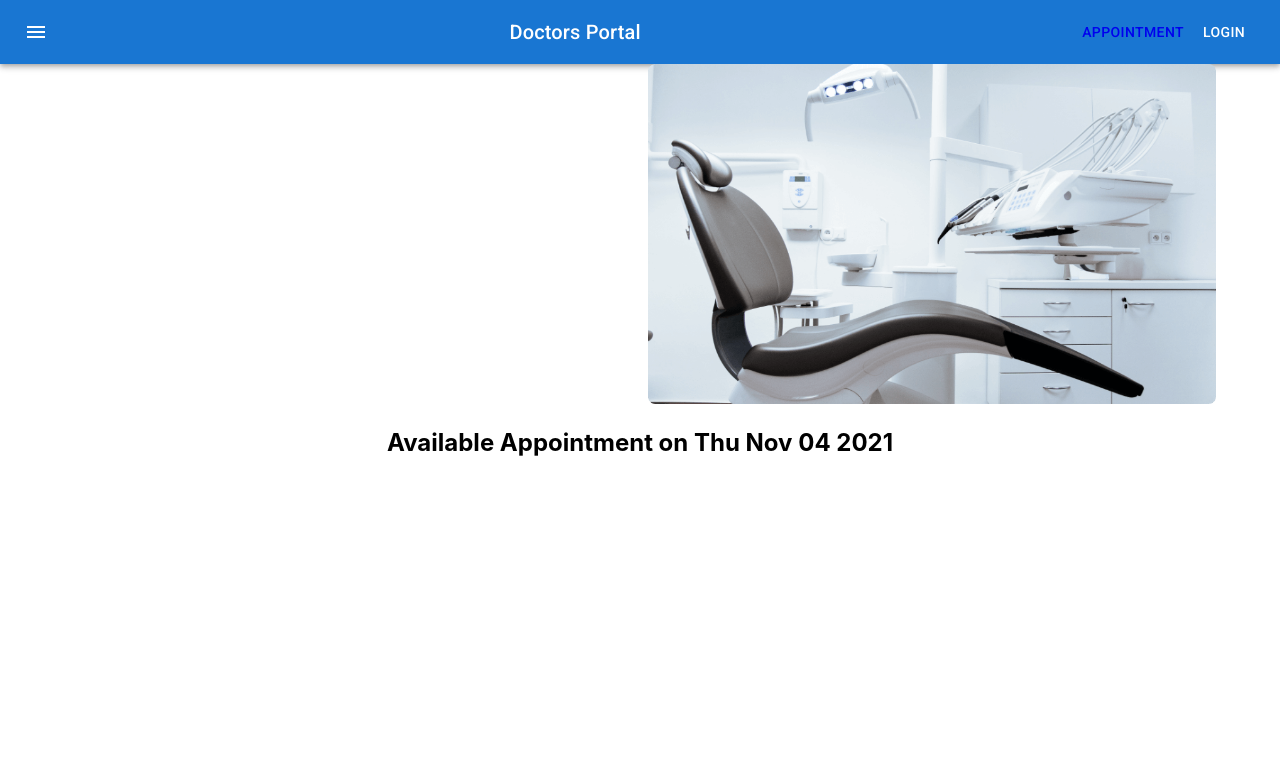
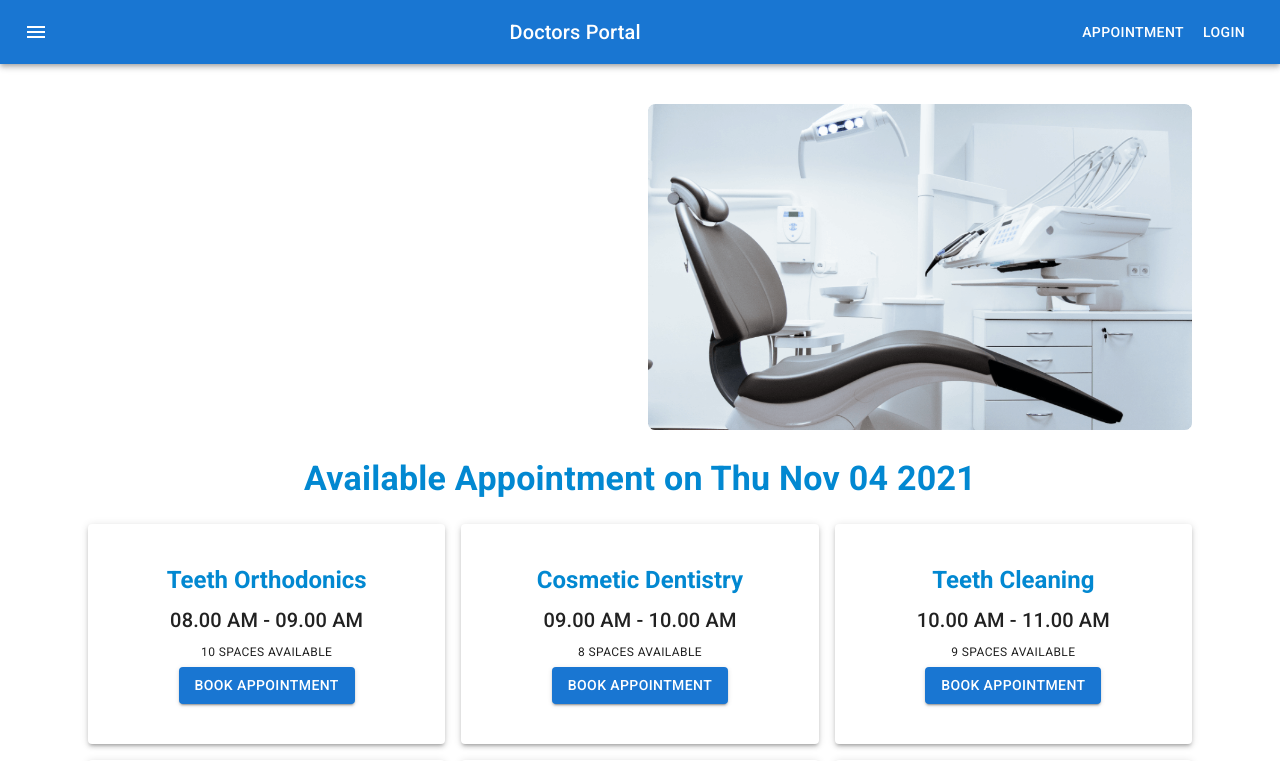
Before and after one commit to ProgrammerShahJalal/doctor-portal-client, a React (Create React App) app: page /appointment in a window 1280 px wide. Shown: the top 761 px of the page. Built offline with nearby package versions, Linux system fonts and the light colour scheme.

Commit message:
calculator create

```diff
--- a/src/Pages/Appointment/Appointment/Appointment.js
+++ b/src/Pages/Appointment/Appointment/Appointment.js
@@ -1,3 +1,4 @@
+import { Container } from '@mui/material';
 import React from 'react';
 import AppointmentHeader from '../../Home/AppointmentBanner/AppointmentHeader/AppointmentHeader';
 import AvailableAppointment from '../AvailableAppointment/AvailableAppointment';
@@ -5,10 +6,10 @@
 const Appointment = () => {
     const [date, setDate] = React.useState(new Date());
     return (
-        <div>
+        <Container sx={{ my: 5 }}>
             <AppointmentHeader date={date} setDate={setDate}></AppointmentHeader>
             <AvailableAppointment date={date}></AvailableAppointment>
-        </div>
+        </Container>
     );
 };
 
--- a/src/Pages/Appointment/AvailableAppointment/AvailableAppointment.js
+++ b/src/Pages/Appointment/AvailableAppointment/AvailableAppointment.js
@@ -1,10 +1,56 @@
+import { Container, Grid, Typography } from '@mui/material';
 import React from 'react';
+import Booking from '../Booking/Booking';
+
+const bookings = [
+    {
+        id: 1,
+        name: 'Teeth Orthodonics',
+        time: '08.00 AM - 09.00 AM',
+        space: 10,
+    },
+    {
+        id: 2,
+        name: 'Cosmetic Dentistry',
+        time: '09.00 AM - 10.00 AM',
+        space: 8,
+    },
+    {
+        id: 3,
+        name: 'Teeth Cleaning',
+        time: '10.00 AM - 11.00 AM',
+        space: 9,
+    },
+    {
+        id: 4,
+        name: 'Cavity Protection',
+        time: '11.00 AM - 12.00 PM',
+        space: 5,
+    },
+    {
+        id: 5,
+        name: 'Pediatric Dental',
+        time: '06.00 PM - 07.00 PM',
+        space: 10,
+    },
+    {
+        id: 6,
+        name: 'Oral Surgery',
+        time: '07.00 PM - 08.00 PM',
+        space: 10,
+    },
+]
 
 const AvailableAppointment = ({ date }) => {
     return (
-        <div>
-            <h2>Available Appointment on {date.toDateString()}</h2>
-        </div>
+        <Container>
+            <Typography sx={{ color: 'info.main', fontWeight: 600, my: 3 }} variant="h4">Available Appointment on {date.toDateString()}</Typography>
+            <Grid container spacing={2}>
+                {
+                    bookings.map(booking => <Booking key={booking.id} booking={booking}></Booking>)
+                }
+            </Grid>
+        </Container>
     );
 };
 
--- /dev/null
+++ b/src/Pages/Appointment/Booking/Booking.js
@@ -0,0 +1,26 @@
+import { Button, Grid, Typography } from '@mui/material';
+import React from 'react';
+import Paper from '@mui/material/Paper';
+
+const Booking = ({ booking }) => {
+    const { name, time, space } = booking;
+    return (
+        <Grid item xs={12} sm={6} md={4}>
+            <Paper elevation={3} sx={{ py: 5 }}>
+
+                <Typography sx={{ color: 'info.main', fontWeight: 600 }} variant="h5" gutterBottom component="div">
+                    {name}
+                </Typography>
+                <Typography variant="h6" gutterBottom component="div">
+                    {time}
+                </Typography>
+                <Typography variant="caption" display="block" gutterBottom>
+                    {space} SPACES AVAILABLE
+                </Typography>
+                <Button variant="contained">BOOK APPOINTMENT</Button>
+            </Paper>
+        </Grid>
+    );
+};
+
+export default Booking;
--- a/src/Shared/Navigation/Navigation.js
+++ b/src/Shared/Navigation/Navigation.js
@@ -25,8 +25,8 @@
                     <Typography variant="h6" component="div" sx={{ flexGrow: 1 }}>
                         Doctors Portal
                     </Typography>
-                    <Link to='/appointment'>
-                        <Button color="inherit">Appointment</Button>
+                    <Link to='/appointment' style={{ textDecoration: 'none' }}>
+                        <Button sx={{ color: 'white' }}>Appointment</Button>
                     </Link>
                     <Button color="inherit">Login</Button>
                 </Toolbar>
```
